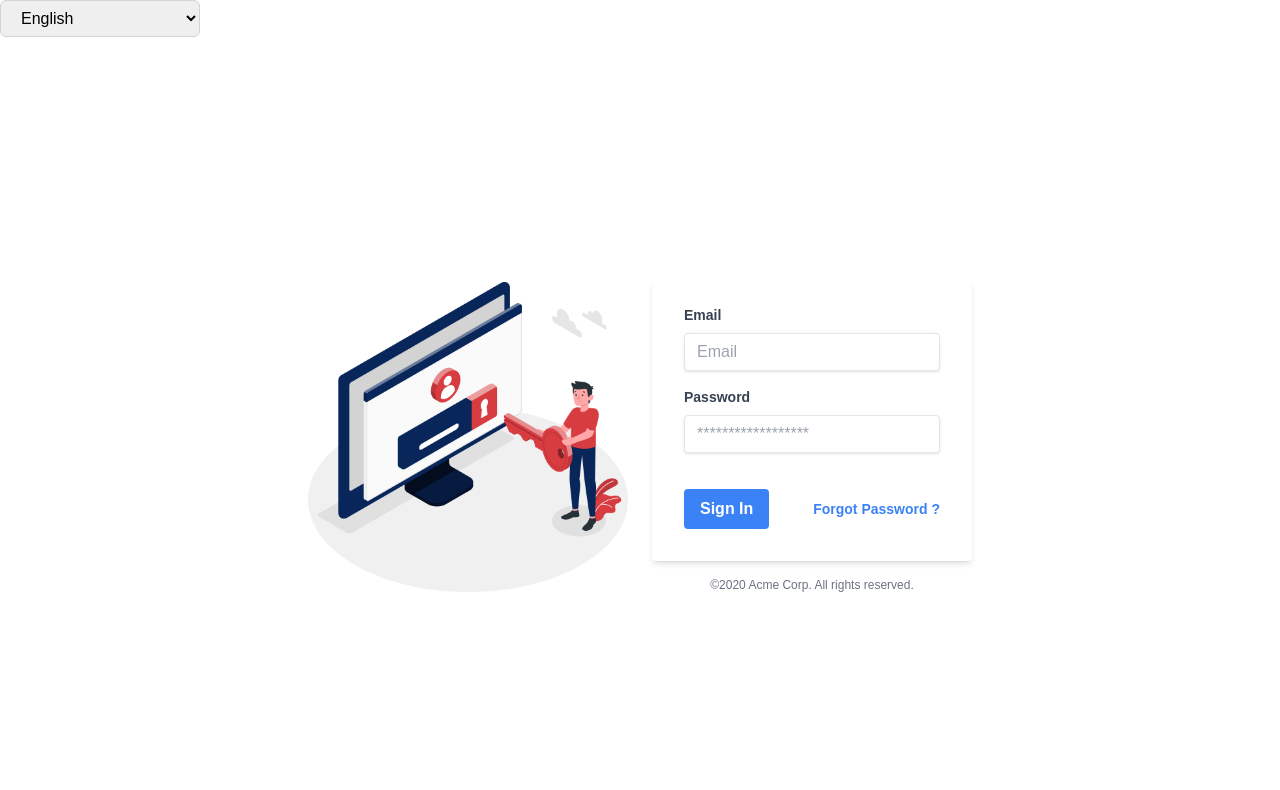
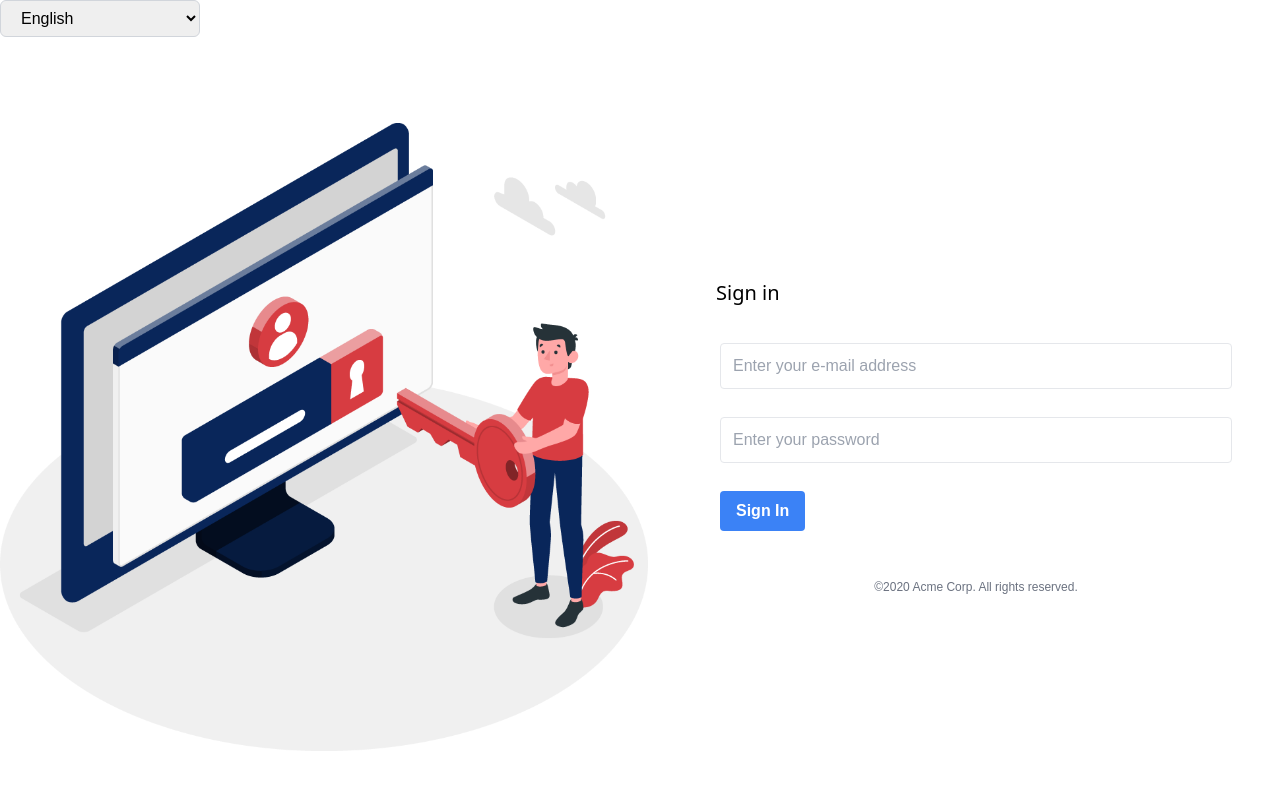
Before and after one commit to maham0317/DEV4Hire, a React (Create React App) app: page /login in a window 1280 px wide. Shown: the top 790 px of the page. Built offline with nearby package versions, Linux system fonts and the light colour scheme.

Commit message:
Modify login page

```diff
--- a/package.json
+++ b/package.json
@@ -20,6 +20,7 @@
     "react": "^18.2.0",
     "react-dom": "^18.2.0",
     "react-google-recaptcha": "^3.1.0",
+    "react-hook-form": "^7.51.0",
     "react-i18next": "^13.2.0",
     "react-redux": "^8.1.2",
     "react-router-dom": "^6.16.0",
--- a/src/components/Auth/Login/Login.tsx
+++ b/src/components/Auth/Login/Login.tsx
@@ -1,9 +1,9 @@
-import React from 'react';
-import { useFormik } from 'formik';
-import * as Yup from 'yup';
+
+
 import { useTranslation } from 'react-i18next';
+import { useForm } from 'react-hook-form';
 
-interface FormValues {
+interface FormData {
   email: string;
   password: string;
 }
@@ -11,80 +11,58 @@ interface FormValues {
 const Login: React.FC = () => {
   const { t } = useTranslation();
 
-  const validationSchema = Yup.object().shape({
-    email: Yup.string()
-      .email(t('InvalidEmailFormat'))
-      .required(t('EmailIsRequired')),
-    password: Yup.string().required(t('PasswordIsRequired')),
-  });
+  const { register, handleSubmit, reset, formState: { errors } } = useForm<FormData>();
 
-  const formik = useFormik<FormValues>({
-    initialValues: {
-      email: '',
-      password: '',
-    },
-    validationSchema: validationSchema,
-    onSubmit: (values) => {
-      console.log('Form submitted with values:', values);
-    },
-  });
+  const onSubmit = (data: FormData) => {
+    console.log(data);
+    reset();
+  };
 
   return (
     <div className="flex items-center justify-center min-h-screen bg-white">
-      <div className="w-full max-w-xs mr-6">
+      <div className="w-full max-w-2xl mr-6">
         <img src="./assets/images/login.png" alt="Your Image" className="w-full h-auto" />
       </div>
+      <div className="w-full max-w-xl mx-4">
+        <h4 className='title mx-7 text-xl font-normal font-sans'>Sign in</h4>
+        <form className="bg-white rounded px-8 pt-6 pb-8 mb-4 m" onSubmit={handleSubmit(onSubmit)}>
+          <div className="mb-4">
+            <input
+              className={`input ${errors.email ? 'input-error' : ''}
+              border rounded mt-3 w-full p-3 text-gray-700 leading-tight focus:outline-none
+              ${errors.email ? 'border-red-500' : ''}`}
+              {...register("email", {
+                required: "Enter Email",
+                pattern: {
+                  value: /\S+@\S+\.\S+/,
+                  message: "Entered value does not match email"
+                }
+              })}
+              placeholder={t('Enter your e-mail address')}
+            />
+            <p className="text-red-500 text-xs ">{errors.email?.message}</p>
+          </div>
+          <div className="mb-4">
+            <input
+              type="password"
+              className={`input ${errors.password ? 'input-error' : ''}
+              border rounded mt-3 w-full p-3 text-gray-700 leading-tight focus:outline-none
+              ${errors.password ? 'border-red-500' : ''}`}
+              {...register("password", {
+                required: "Enter Password"
 
-      <div className="w-full max-w-xs">
-        <form className="bg-white shadow-md rounded px-8 pt-6 pb-8 mb-4" onSubmit={formik.handleSubmit}>
-          <div className="mb-4">
-            <label className="block text-gray-700 text-sm font-bold mb-2" htmlFor="email">
-              {t('Email')}
-            </label>
-            <input
-              className={
-                formik.errors.email && formik.touched.email
-                  ? 'shadow appearance-none border rounded w-full py-2 px-3 text-gray-700 leading-tight focus:outline-none focus:shadow-outline border-red-500'
-                  : 'shadow appearance-none border rounded w-full py-2 px-3 text-gray-700 leading-tight focus:outline-none focus:shadow-outline'
-              }
-              id="email"
-              type="text"
-              placeholder={t('Email')}
-              {...formik.getFieldProps('email')}
+              })}
+              placeholder={t('Enter your password')}
             />
-            {formik.errors.email && formik.touched.email && (
-              <p className="text-red-500 text-xs italic">{formik.errors.email}</p>
-            )}
-          </div>
-          <div className="mb-6">
-            <label className="block text-gray-700 text-sm font-bold mb-2" htmlFor="password">
-              {t('Password')}
-            </label>
-            <input
-              className={
-                formik.errors.password && formik.touched.password
-                  ? 'shadow appearance-none border rounded w-full py-2 px-3 text-gray-700 mb-3 leading-tight focus:outline-none focus:shadow-outline border-red-500'
-                  : 'shadow appearance-none border rounded w-full py-2 px-3 text-gray-700 mb-3 leading-tight focus:outline-none focus:shadow-outline'
-              }
-              id="password"
-              type="password"
-              placeholder="******************"
-              {...formik.getFieldProps('password')}
-            />
-            {formik.errors.password && formik.touched.password && (
-              <p className="text-red-500 text-xs italic">{formik.errors.password}</p>
-            )}
+            <p className="text-red-500 text-xs ">{errors.password?.message}</p>
           </div>
           <div className="flex items-center justify-between">
             <button
-              className="bg-blue-500 hover:bg-blue-700 text-white font-bold py-2 px-4 rounded focus:outline-none focus:shadow-outline"
+              className="bg-blue-500 mt-3 hover:bg-blue-700 text-white font-bold py-2 px-4 rounded focus:outline-none focus:shadow-outline"
               type="submit"
             >
               {t('SignIn')}
             </button>
-            <a className="inline-block align-baseline font-bold text-sm text-blue-500 hover:text-blue-800" href="#">
-              {t('ForgotPassword')}
-            </a>
           </div>
         </form>
         <p className="text-center text-gray-500 text-xs">&copy;2020 Acme Corp. All rights reserved.</p>
```
Also changed, not shown: 1 other file (tests, documents, lock files or other folders).
